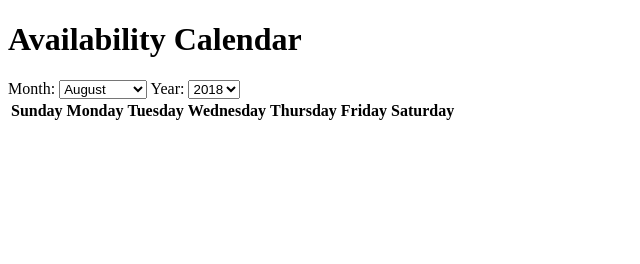
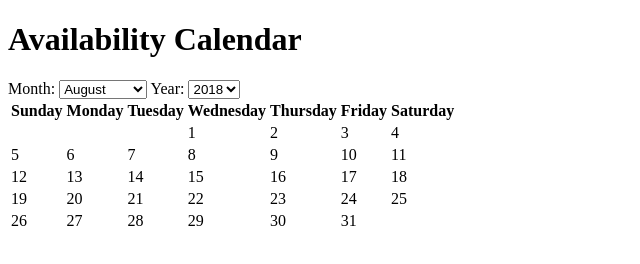
Before and after one commit to RetWolf/JavascriptSE251, a plain HTML site: page Week4/EventCalendar/index.html in a window 1280 px wide. Shown: the whole page, without its empty margins (0-640 px from the left). Drawn offline with Linux system fonts and the light colour scheme.

Commit message:
Draw calandar now draws to page

```diff
--- a/Week4/EventCalendar/index.js
+++ b/Week4/EventCalendar/index.js
@@ -26,14 +26,26 @@ function getSelectedMonth(el) {
 function updateCalendar() {
   let yearIndex = selectYear.value;
   let monthIndex = getSelectedMonth(selectMonth);
+  tbody.innerHTML = '';
   drawCalendar(yearIndex, monthIndex);
 }
 
 function drawCalendar(yearIndex, monthIndex) {
-  let date1 = new Date(yearIndex, monthIndex);
+  let firstDay = new Date(yearIndex, monthIndex);
   let numOfDays = daysInAMonth(yearIndex, monthIndex);
-  console.log(date1);
-  // Working here on figuring out how to best draw the dates into the table
+  let tr = document.createElement('tr');
+  for (let i = 0; i < numOfDays + firstDay.getDay(); i++) {
+    if (i % 7 === 0 && i !== 0) {
+      tbody.appendChild(tr);
+      tr = document.createElement('tr');
+    }
+    let td = document.createElement('td');
+    if (i >= firstDay.getDay()) {
+      td.innerHTML = 1 + (i - firstDay.getDay());
+    }
+    tr.appendChild(td);
+  }
+  tbody.appendChild(tr);
 }
 
 function daysInAMonth(yearIndex, monthIndex) {
```
Also changed, not shown: Week4/EventCalendar/index.html (line endings or trailing spaces).
